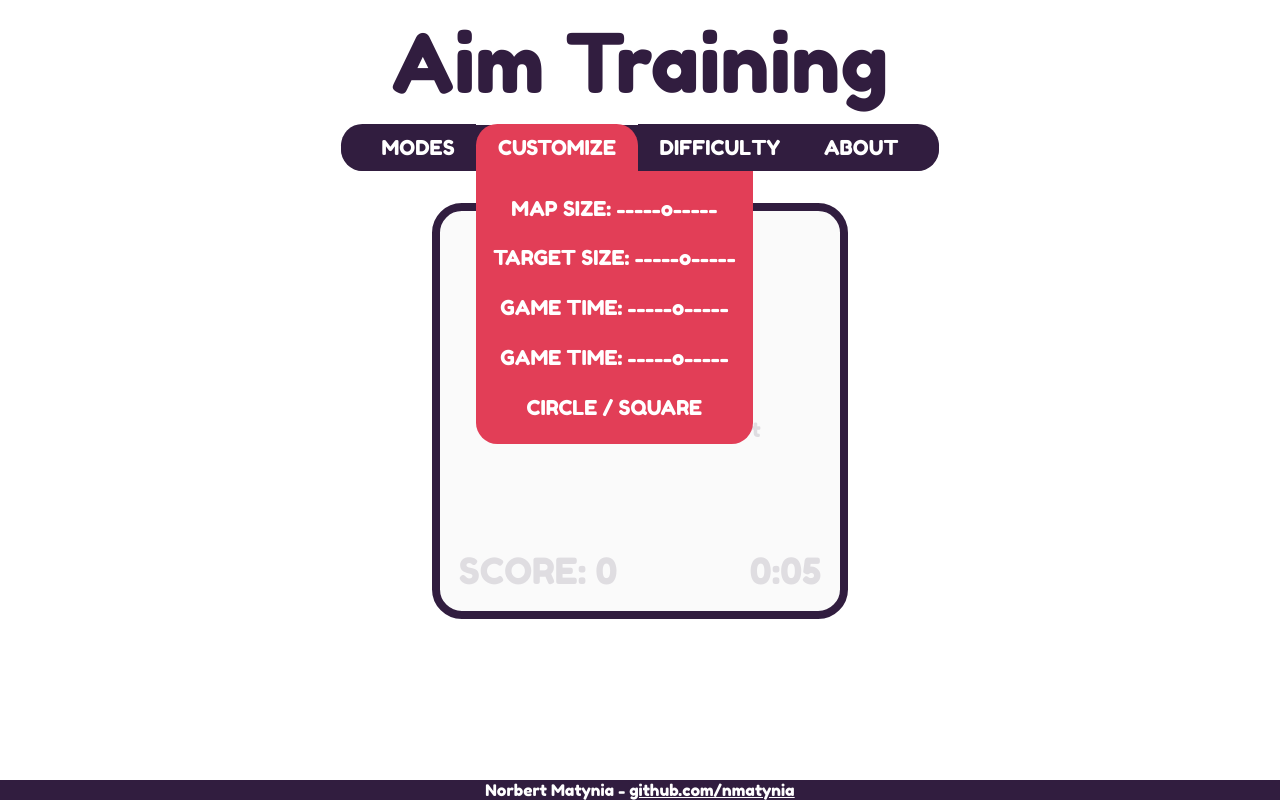
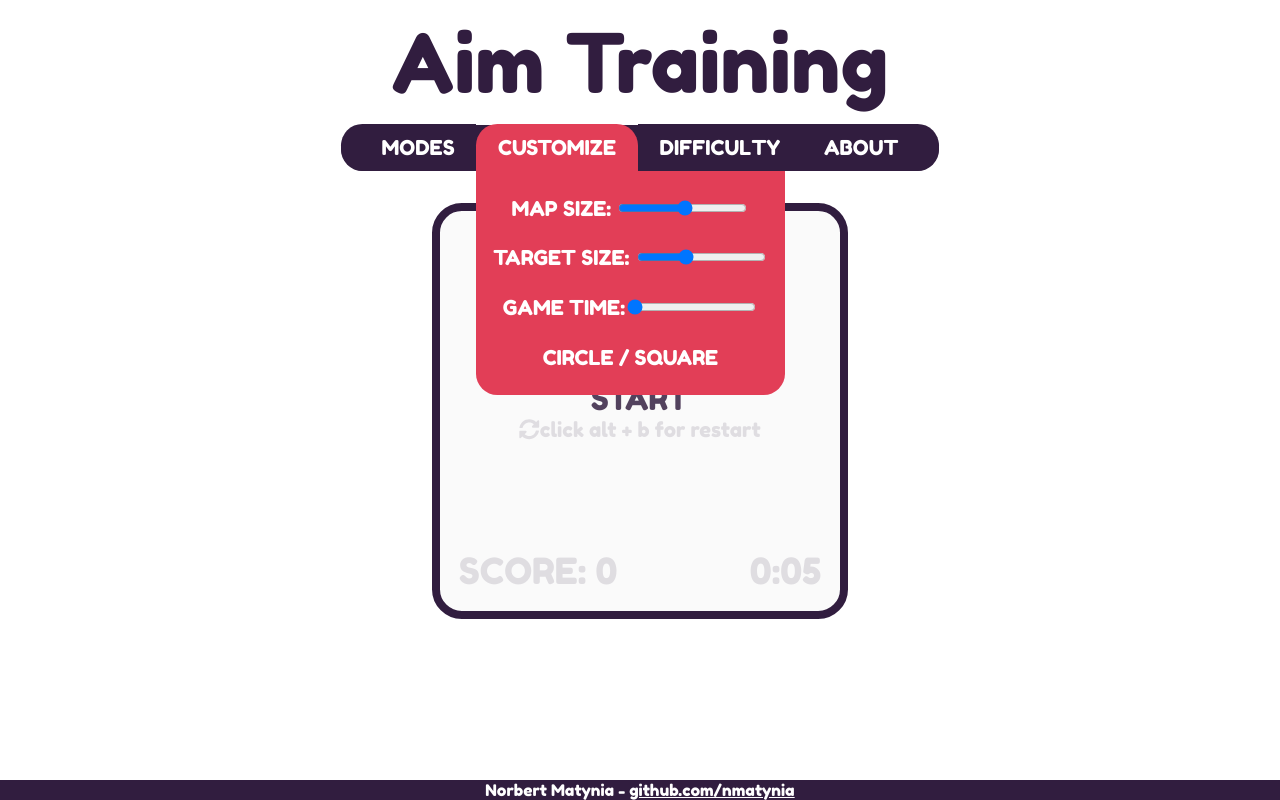
Before and after one commit to nmatynia/aim-training, a React (Create React App) app: page / in a window 1280 px wide. Both pictures are taken after a click on the element "CUSTOMIZE". Built offline with nearby package versions, Linux system fonts and the light colour scheme.

Commit message:
Added sliders to Customize dropdown menu

```diff
--- a/src/App.tsx
+++ b/src/App.tsx
@@ -26,7 +26,7 @@ const App: React.FC = () =>{
   return (
     <div className="App">
         <h1 className ="appHeader">Aim Training</h1>
-        <Nav/>
+        <Nav setTime={setTime} setMapSize={setMapSize} setTargetSize={setTargetSize} time={time} mapSize={mapSize} targetSize={targetSize}/>
         <GameArea
           setScore={setScore}
           score={score}
--- a/src/Components/Nav.tsx
+++ b/src/Components/Nav.tsx
@@ -2,8 +2,16 @@ import React from "react";
 import '../Styles/Nav.css'
 import NavItem from "./NavItem";
 import DropdownMenu,{DropdownItem} from "./DropdownMenu";
-
-const Nav:React.FC = () =>{
+import Slider from "./Slider";
+interface IProps{
+    time:number;
+    mapSize:number;
+    targetSize:number;
+    setTime:React.Dispatch<React.SetStateAction<number>>;
+    setMapSize: React.Dispatch<React.SetStateAction<number>>;
+    setTargetSize:React.Dispatch<React.SetStateAction<number>>;
+}
+const Nav:React.FC<IProps> = ({setTime,setMapSize,setTargetSize,time,mapSize,targetSize}) =>{
     return(
         <div className="Nav">
             <NavItem text="MODES">
@@ -15,10 +23,9 @@ const Nav:React.FC = () =>{
 
             <NavItem text="CUSTOMIZE">
                 <DropdownMenu name="customize">
-                    <DropdownItem>MAP SIZE: -----o-----</DropdownItem>
-                    <DropdownItem>TARGET SIZE: -----o-----</DropdownItem>
-                    <DropdownItem>GAME TIME: -----o-----</DropdownItem>
-                    <DropdownItem>GAME TIME: -----o-----</DropdownItem>
+                    <DropdownItem>MAP SIZE: <Slider min={32} max={67} val={mapSize} set={setMapSize}/></DropdownItem>
+                    <DropdownItem>TARGET SIZE: <Slider min={1} max={12} val={targetSize} set={setTargetSize}/></DropdownItem>
+                    <DropdownItem>GAME TIME:<Slider min={10} max={300} val={time} set={setTime} step={10}/> </DropdownItem>
                     <DropdownItem>CIRCLE / SQUARE</DropdownItem>
                 </DropdownMenu>
             </NavItem>
--- /dev/null
+++ b/src/Components/Slider.tsx
@@ -0,0 +1,20 @@
+import React from "react";
+
+interface IProps{
+    min:number;
+    max:number;
+    val:number;
+    step?:number;
+    set: React.Dispatch<React.SetStateAction<number>>;
+}
+const Slider:React.FC<IProps> = ({min,max,val,set,step}) =>{
+
+    const handleChange = (e: React.ChangeEvent<HTMLInputElement>) =>{
+        set(e.target.valueAsNumber)
+    }
+    return (
+        <input type="range" min={min} max={max} value={val} step={step} onChange={handleChange}/>
+    )
+}
+
+export default Slider;
```
